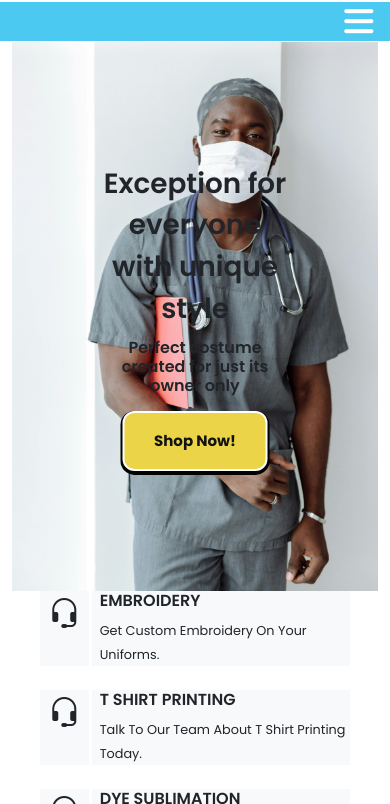
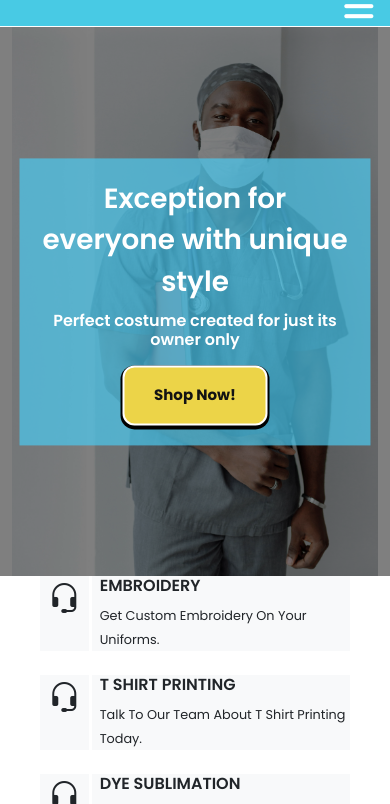
Before and after one commit to therapist18/winniedestiny, a plain HTML site: page index.html in a window 390 px wide. Shown: the part 201-1005 px from the top of the page. Drawn offline with nearby package versions, Linux system fonts and the light colour scheme.

Commit message:
Update index.css

```diff
--- a/index.css
+++ b/index.css
@@ -3,14 +3,24 @@
   /**
 * colors
 */
---primary-color:/* rgb(129,233,242)*/ #4cc9f0;
+/* --primary-color:rgb(129,233,242) #4cc9f0; */
+--primary-color: #48cae4ff;
 --eerie-black: hsl(0, 0%, 13%);
---ocean-green: hsl(152, 51%, 52%);
 --davys-gray: hsl(0, 0%, 33%);
 --cultured: hsl(0, 0%, 93%);
 --onyx: hsl(0, 0%, 27%);
 --services-color: #eae0a2;
 --light-grey: hsl(0, 0%, 47%);
+--non-photo-blue: #90e0efff;
+--honolulu-blue: #0077b6ff;
+--vivid-sky-blue: #48cae4ff;
+--pacific-cyan: #00b4d8ff;
+--marian-blue: #023e8aff;
+--blue-green: #0096c7ff;
+--federal-blue: #03045eff;
+--light-cyan: #caf0f8ff;
+--non-photo-blue-2: #ade8f4ff;
+
 
 --white-color : #ffffff;
 --light-bg-color: #f2f2f2;
@@ -34,11 +44,13 @@ body{
   box-sizing: border-box;
   border: none;
   font-family: "Poppins", sans-serif;
-  transition: all ease;
+  transition: all ease-in-out;
+  /* background-color: #F0F8FF; */
 }
 
 img{
   max-width: 100%;
+  background-color: #F0F8FF;
 }
 a{
   color: var(--dark-color) !important;
@@ -237,6 +249,9 @@ small, footer .nav-item{
 .mobile-only{
   display: none !important;
 }
+.overlay-text{
+  display: none;
+}
 
 .mobile-bottom-navigation {
   background: var(--white-color);
@@ -276,6 +291,24 @@ small, footer .nav-item{
     }
 
 }
+@media (max-width: 767px) {
+  .overlay-text {
+    z-index: 1;
+    width: 90%;
+    background-color: rgba(76, 201, 240, 0.7);
+    padding: 20px;
+    color: white;
+    display: block;
+  }
+  .overlay {
+    position: absolute;
+    top: 0;
+    left: 0;
+    width: 100%;
+    height: 100%;
+    background-color: rgba(0, 0, 0, 0.5); /* Adjust opacity as needed */
+  }
+}
 @media (max-width: 525px){
   .navbar-two .desktop-only{
     display: none !important;
@@ -289,7 +322,7 @@ small, footer .nav-item{
   }
 }
 @media (max-width: 470px){
-  .mega-links:hover .mega-box{
+  .mega-links:hover .mega-box, .desktop-only{
     display: none !important;
   }
 }
@@ -317,7 +350,6 @@ small, footer .nav-item{
   box-shadow: 0 0 10px hsla(0, 0%, 0%, 0.25);
   z-index: 5;
 } */
-
 .accordion-button:not(.collapsed) {
   color: none !important;
   background-color: none !important;
@@ -335,10 +367,23 @@ small, footer .nav-item{
 .accordion{
   --bs-accordion-border-color:none !important;
   --bs-accordion-active-bg: var(--primary-color) !important;
+  --bs-accordion-btn-icon-width: .8rem;
   --bs-accordion-btn-padding-y: .8rem !important;
 
+}
+.btn-close{
+  font-size: .8rem;
 }
 .accordion-body .nav-item .nav-link{
   color: var(--light-grey) !important;
   font-size: 12px !important;
 }
+.offcanvas-header {
+  --bs-offcanvas-padding-y: .8rem !important;
+  --bs-offcanvas-padding-x:.8rem !important;
+  border-bottom:1px solid var(--border-color) ;
+}
+.accordion-item{
+  border-bottom:1px solid var(--border-color) ;
+
+}
```
